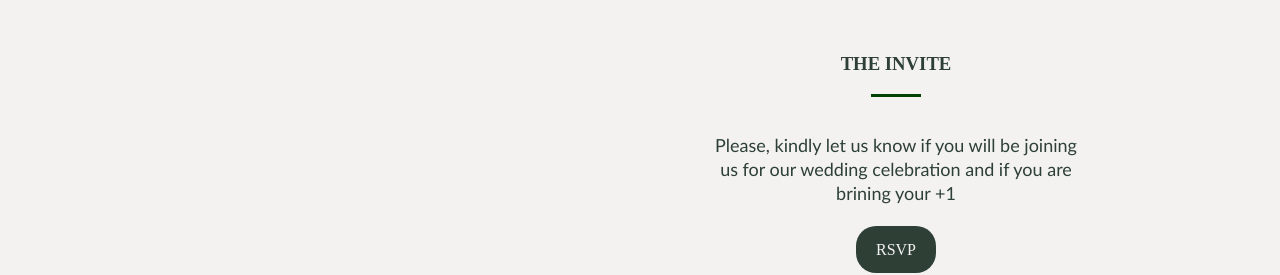
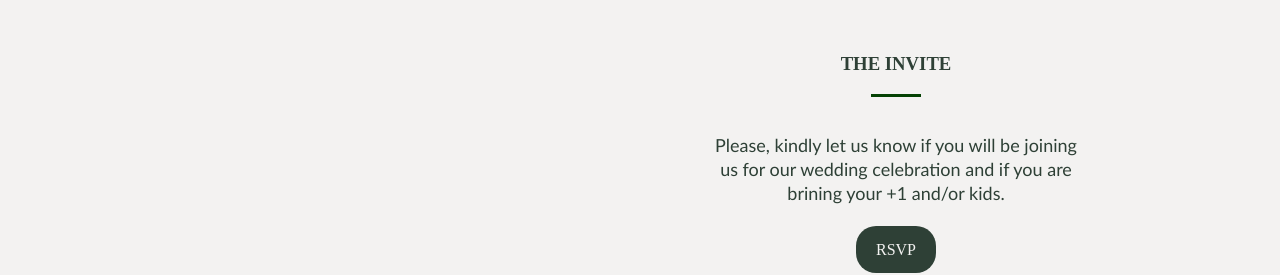
Before and after one commit to EliCer95/marveli-wedding-website, a plain HTML site: page homepage-en.html in a window 1280 px wide. Shown: the part 1340-1615 px from the top of the page. Drawn offline with Linux system fonts and the light colour scheme.

Commit message:
Small text update

```diff
--- a/homepage-en.html
+++ b/homepage-en.html
@@ -56,7 +56,7 @@
             <br />
             <p>
               Please, kindly let us know if you will be joining us for our
-              wedding celebration and if you are brining your +1
+              wedding celebration and if you are brining your +1 and/or kids.
             </p>
             <br />
             <a href="./rsvp-en.html" class="rsvp-button-link">RSVP</a>
--- a/style.css
+++ b/style.css
@@ -129,6 +129,7 @@ button {
   color: #2e4036;
   border: 1px solid #2e4036;
 }
+
 button:hover {
   background-color: #f3f2f1;
   color: #2e4036;
```
Also changed, not shown: 1 other file.
